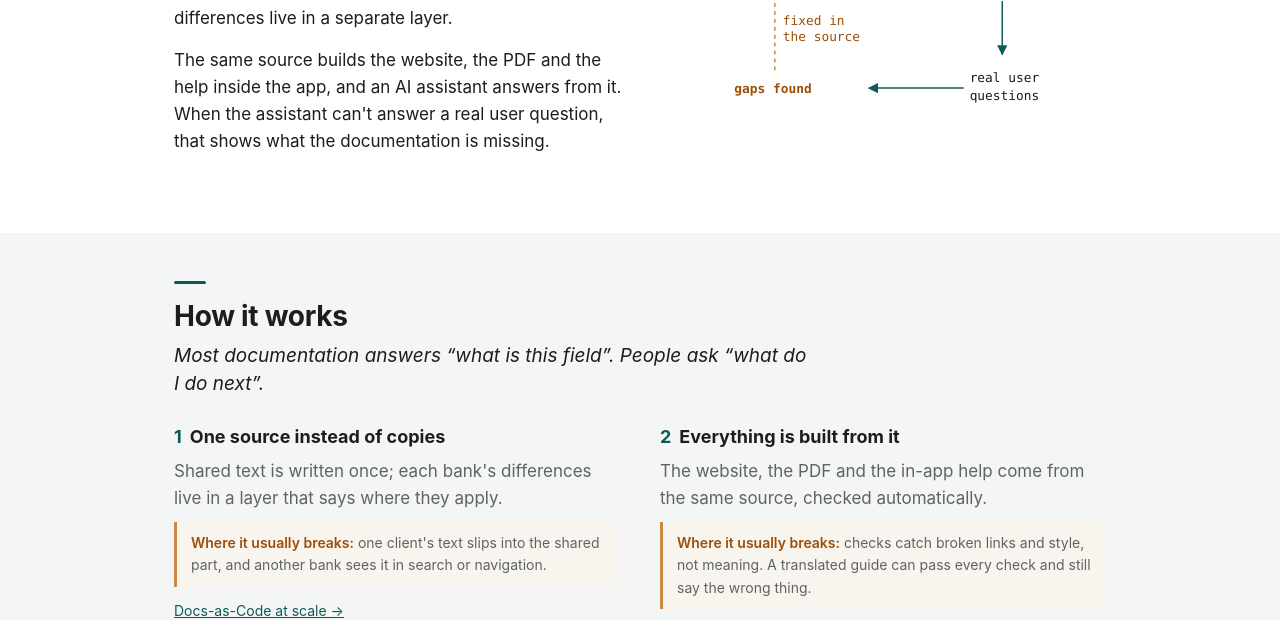
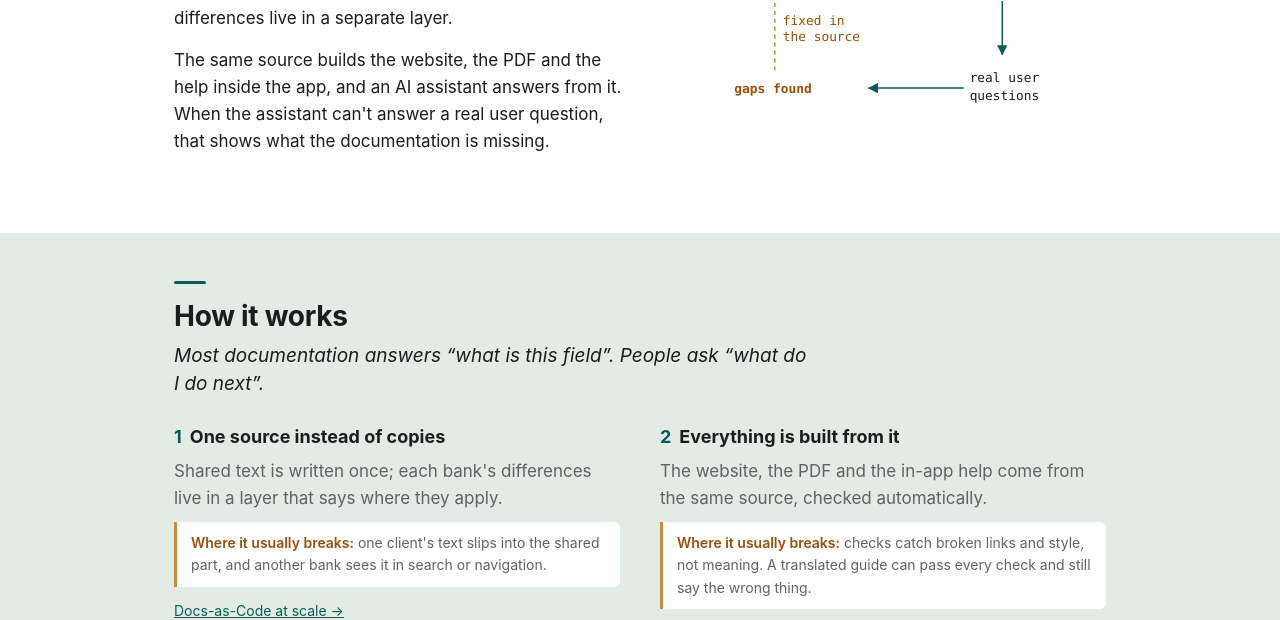
Before and after one commit to arechowska/arechowska.github.io, a plain HTML site: page index.html in a window 1280 px wide. Shown: the part 344-964 px from the top of the page. Drawn offline with Linux system fonts and the light colour scheme.

Commit message:
Sage band, white break panels

```diff
--- a/index.html
+++ b/index.html
@@ -7,8 +7,8 @@
 <meta name="description" content="Ina Arechowska, documentation lead: one documentation source for many banks, built into site, PDF, in-app help and an AI assistant.">
 <style>
 :root{
-  --bg:#ffffff; --text:#1d1d1f; --muted:#5f6368; --faint:#8a9097; --band:#f4f6f5;
-  --accent:#0b5c58; --accent-soft:#e3f1ef; --ochre:#9c4f0a; --ochre-soft:#f8f4ee; --ochre-bar:#c98a45; --tint:#e9eeec;
+  --bg:#ffffff; --text:#1d1d1f; --muted:#5f6368; --faint:#8a9097; --band:#e2ebe4;
+  --accent:#0b5c58; --accent-soft:#e3f1ef; --ochre:#9c4f0a; --ochre-soft:#ffffff; --ochre-bar:#c98a45; --tint:#e9eeec;
   --mono:ui-monospace,SFMono-Regular,Menlo,Consolas,monospace;
   --sans:-apple-system,BlinkMacSystemFont,"Segoe UI",Roboto,"Helvetica Neue",Arial,sans-serif;
 }
```
